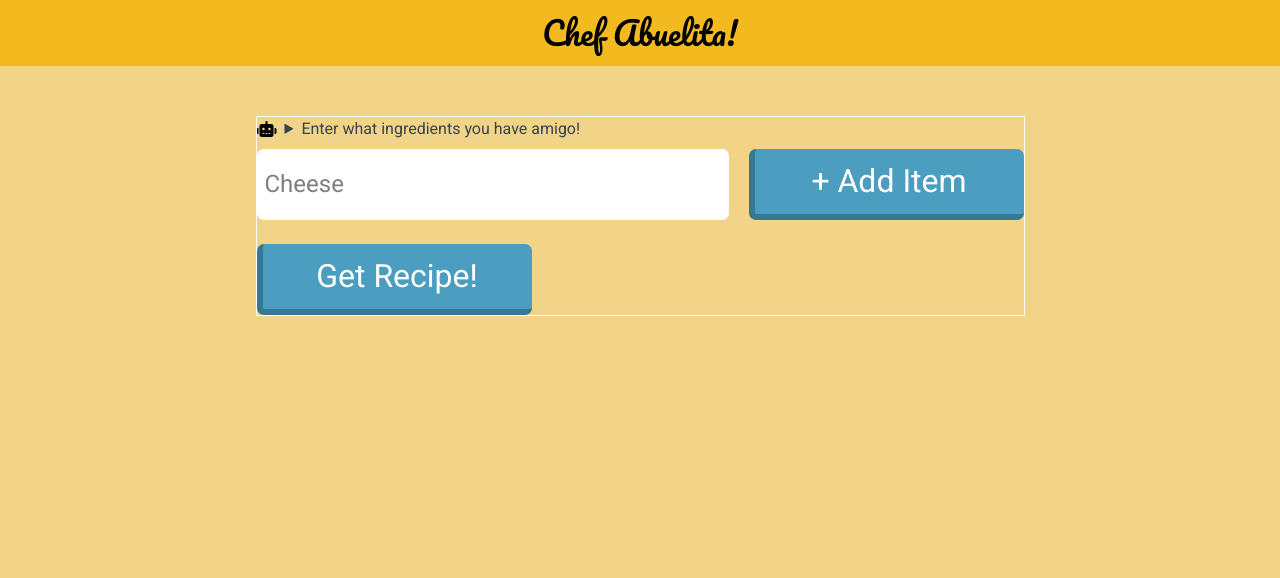
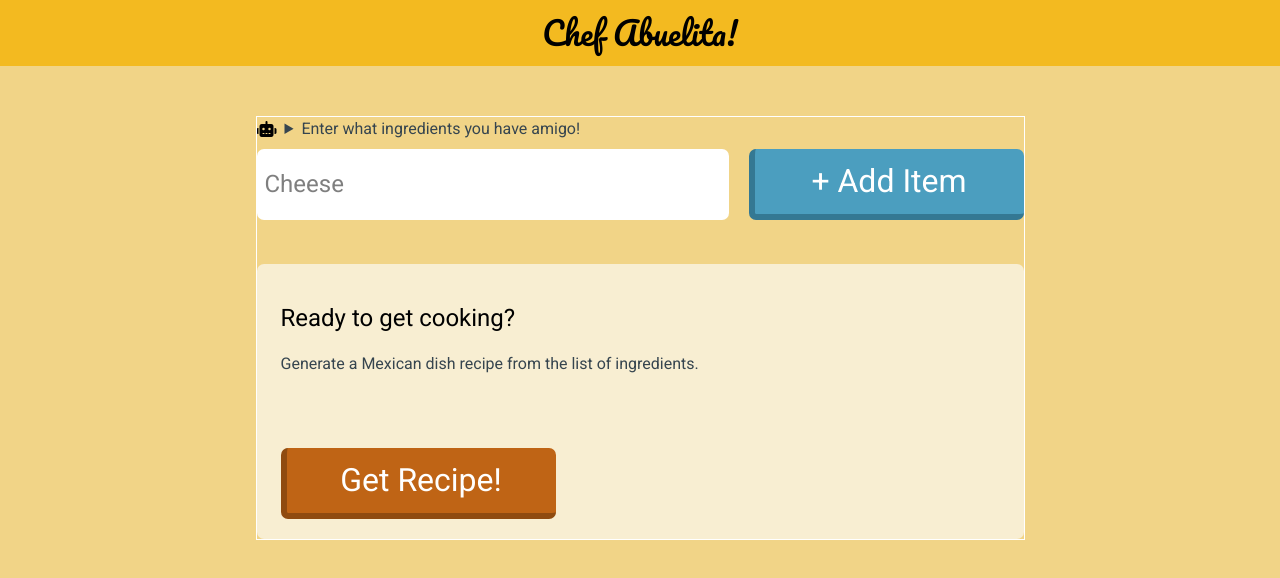
Before and after one commit to TORRESDESIGN/chefAbuelita, a React (Vite) app: page / in a window 1280 px wide. Shown: the top 578 px of the page. Built offline with nearby package versions, Linux system fonts and the light colour scheme.

Commit message:
worked on css

```diff
--- a/src/App.jsx
+++ b/src/App.jsx
@@ -59,8 +59,14 @@ function App() {
           {ingredientsListItems}
         </ul>
         <br />
-        <button className="btn-get" onClick={getRecipe}>Get Recipe!</button>
         <section className="recipe-container">
+          {!recipe && <div>
+          <h3>Ready to get cooking?</h3>
+          <p>Generate a Mexican dish recipe from the list of ingredients.</p>
+          <button className="btn-get" onClick={getRecipe}>Get Recipe!</button>
+          </div>
+          }
+          {recipe && <hr />}
           <ReactMarkdown>{recipe}</ReactMarkdown>
         </section>
       </main>
--- a/src/index.css
+++ b/src/index.css
@@ -15,8 +15,12 @@
 :root {
   --gold-main: #F3BA20;
   --gold-secondary: #F1D487;
+  --recipe-paper:#F8EED2;
   --btn-main: #4B9EBF;
   --btn-main-clicked: #347893;
+  --btn-second: #BF6415;
+  --btn-second-clicked: #8F4B10;
+
 }
 
 body {
@@ -24,6 +28,11 @@ body {
     font-family: Roboto, sans-serif;
     color: black;
     background-color: var(--gold-secondary);
+}
+
+h1, h2, h3 {
+  margin-top: 1rem;
+  margin-bottom: 1rem;
 }
 
 h1 {
@@ -40,8 +49,12 @@ h3 {
 
 ol, ul {
   list-style: revert;
+  padding: 10px 0 10px 40px;
 }
 
+ol li, ul li {
+  margin-bottom: 10px;
+}
 Header {
   font-family: "Pacifico", cursive;
   font-weight: 400;
@@ -62,6 +75,7 @@ main {
   height: auto;/*auto*/
   margin: auto;
   outline: 1px solid white;
+  margin-bottom: 51px;
 }
 input {
   font-size: 1.5rem;
@@ -88,6 +102,15 @@ details p, details summary {
 input {
   padding: 8px;
 }
+
+hr {
+  border: 3px solid var(--btn-second);
+}
+
+p {
+  color: #36454F;
+  margin-bottom: 4.5rem;
+}
 .btn-add {
   width: 275px;
   height: 71px;
@@ -96,22 +119,31 @@ input {
   border-bottom: 6px solid var(--btn-main-clicked);
   border-left: 6px solid var(--btn-main-clicked);
 }
-.btn-add:hover, .btn-get:hover {
+.btn-add:hover {
   background-color: var(--btn-main-clicked);
   border: none;
 }
 .btn-get {
   width: 275px;
   height: 71px;
-  background-color: var(--btn-main);
+  background-color: var(--btn-second);
   cursor: pointer;
-  border-bottom: 6px solid var(--btn-main-clicked);
-  border-left: 6px solid var(--btn-main-clicked);
+  border-bottom: 6px solid var(--btn-second-clicked);
+  border-left: 6px solid var(--btn-second-clicked);
+}
+.btn-get:hover {
+  background-color: var(--btn-second-clicked);
+  border: none;
 }
 .info-wrappper {
   display: flex;
   align-items: center;
   padding-bottom: 8px;
+}
+.recipe-container {
+  background-color: var(--recipe-paper);
+  padding: 20px 24px;
+  border-radius: 7px;
 }
 .recipe-container h2 {
     line-height: 28px;
```
